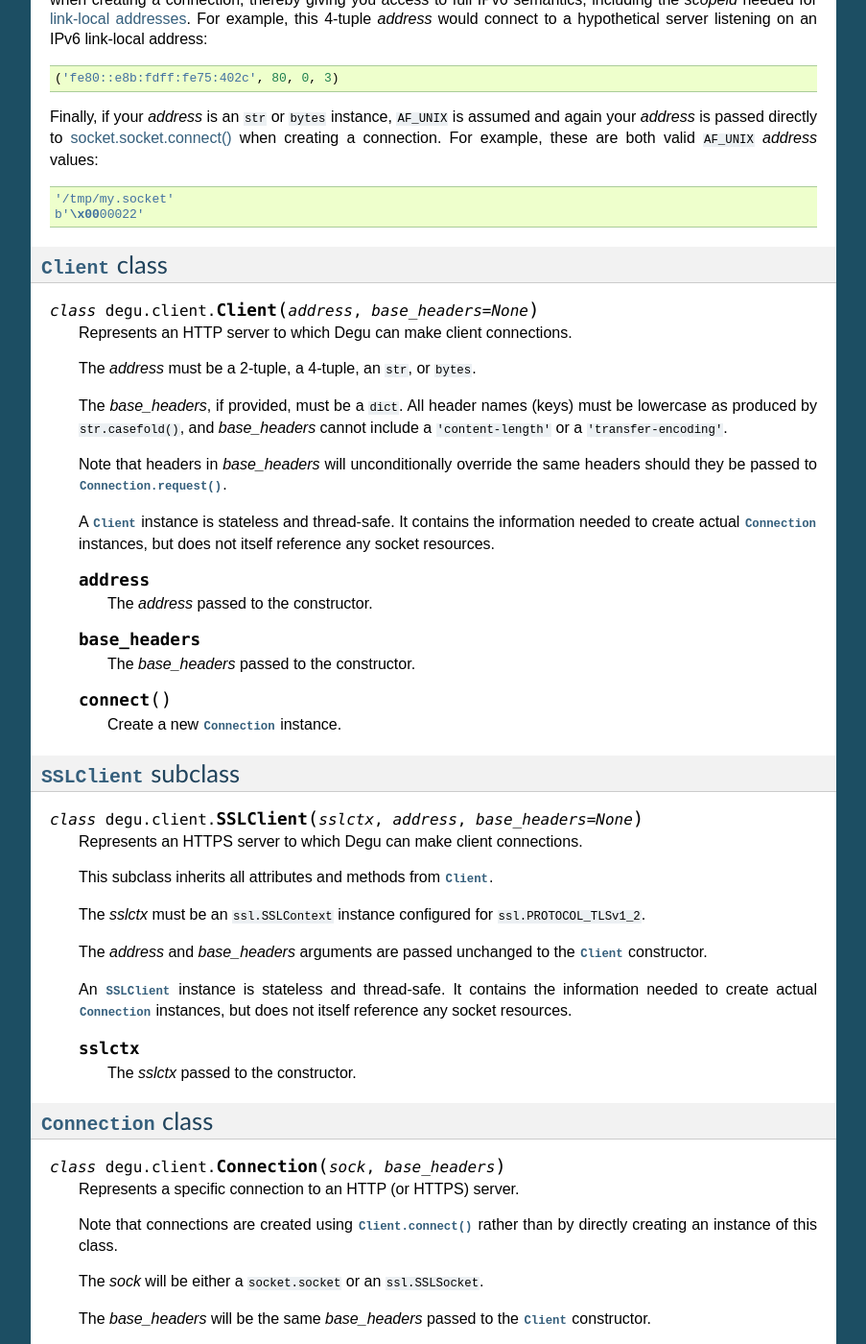
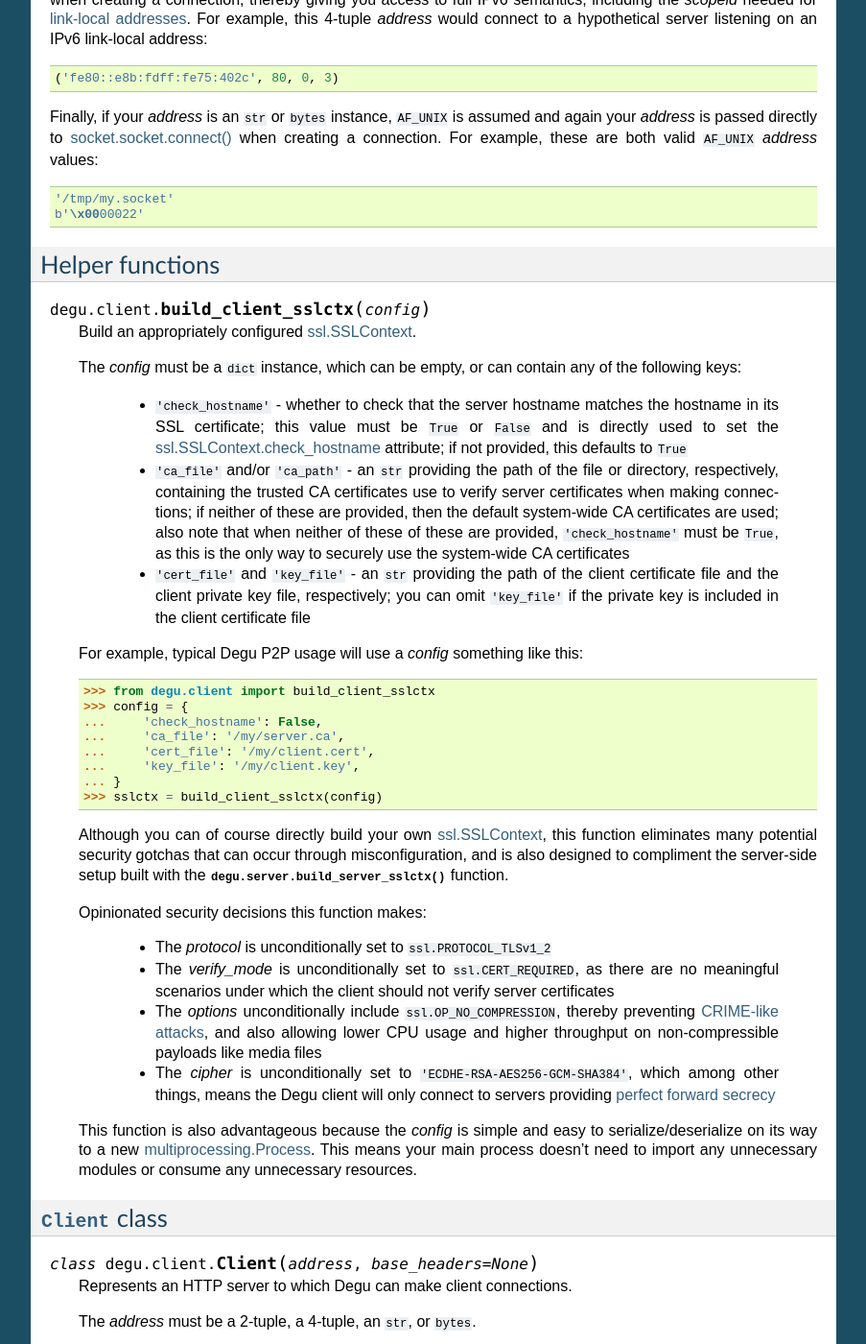
Before and after one commit to json420/degu, a Sphinx documentation site: the page built from doc/degu.client.rst, in a window 1280 px wide and 1400 px high, scrolled down 1204 px. Shown: the whole window at 96% size, without its empty margins (198-1101 px from the left). Built offline with Sphinx 7.4.7, drawn with Linux system fonts in a browser that asks for light colours; some of the changed text lies outside the part shown.

Commit message:
degu.client.rst: document build_client_sslctx(); add some more validation in build_client_sslctx() and update its unit tests

```diff
--- a/doc/degu.client.rst
+++ b/doc/degu.client.rst
@@ -90,6 +90,76 @@ both valid ``AF_UNIX`` *address* values::
 
     '/tmp/my.socket'
     b'\x0000022'
+
+
+
+Helper functions
+----------------
+
+.. function:: build_client_sslctx(config)
+
+    Build an appropriately configured `ssl.SSLContext`_.
+
+    The *config* must be a ``dict`` instance, which can be empty, or can
+    contain any of the following keys:
+
+        * ``'check_hostname'`` - whether to check that the server hostname
+          matches the hostname in its SSL certificate; this value must be
+          ``True`` or ``False`` and is directly used to set the
+          `ssl.SSLContext.check_hostname`_ attribute; if not provided, this
+          defaults to ``True``
+
+        * ``'ca_file'`` and/or ``'ca_path'`` - an ``str`` providing the path of
+          the file or directory, respectively, containing the trusted CA
+          certificates use to verify server certificates when making
+          connections; if neither of these are provided, then the default
+          system-wide CA certificates are used; also note that when neither of
+          these of these are provided, ``'check_hostname'`` must be ``True``, as
+          this is the only way to securely use the system-wide CA certificates
+
+        * ``'cert_file'`` and ``'key_file'`` - an ``str`` providing the path of
+          the client certificate file and the client private key file,
+          respectively; you can omit ``'key_file'`` if the private key is
+          included in the client certificate file
+
+    For example, typical Degu P2P usage will use a *config* something like this:
+
+    >>> from degu.client import build_client_sslctx
+    >>> config = {
+    ...     'check_hostname': False,
+    ...     'ca_file': '/my/server.ca',
+    ...     'cert_file': '/my/client.cert',
+    ...     'key_file': '/my/client.key',
+    ... }
+    >>> sslctx = build_client_sslctx(config)  #doctest: +SKIP
+
+    Although you can of course directly build your own `ssl.SSLContext`_, this
+    function eliminates many potential security gotchas that can occur through
+    misconfiguration, and is also designed to compliment the server-side setup
+    built with the :func:`degu.server.build_server_sslctx()` function.
+
+    Opinionated security decisions this function makes:
+
+        * The *protocol* is unconditionally set to ``ssl.PROTOCOL_TLSv1_2``
+
+        * The *verify_mode* is unconditionally set to ``ssl.CERT_REQUIRED``, as
+          there are no meaningful scenarios under which the client should not
+          verify server certificates
+
+        * The *options* unconditionally include ``ssl.OP_NO_COMPRESSION``,
+          thereby preventing `CRIME-like attacks`_, and also allowing lower
+          CPU usage and higher throughput on non-compressible payloads like
+          media files
+
+        * The *cipher* is unconditionally set to
+          ``'ECDHE-RSA-AES256-GCM-SHA384'``, which among other things, means the
+          Degu client will only connect to servers providing `perfect forward
+          secrecy`_
+
+    This function is also advantageous because the *config* is simple and easy
+    to serialize/deserialize on its way to a new `multiprocessing.Process`_.
+    This means your main process doesn't need to import any unnecessary modules
+    or consume any unnecessary resources.
 
 
 
@@ -280,7 +350,13 @@ both valid ``AF_UNIX`` *address* values::
         :class:`degu.base.ChunkedInput` instance.
 
 
+
 .. _`http.client`: https://docs.python.org/3/library/http.client.html
 .. _`socket.create_connection()`: https://docs.python.org/3/library/socket.html#socket.create_connection
 .. _`socket.socket.connect()`: https://docs.python.org/3/library/socket.html#socket.socket.connect
 .. _`link-local addresses`: https://en.wikipedia.org/wiki/Link-local_address#IPv6
+.. _`ssl.SSLContext`: https://docs.python.org/3/library/ssl.html#ssl-contexts
+.. _`ssl.SSLContext.check_hostname`: https://docs.python.org/3/library/ssl.html#ssl.SSLContext.check_hostname
+.. _`CRIME-like attacks`: http://en.wikipedia.org/wiki/CRIME
+.. _`perfect forward secrecy`: http://en.wikipedia.org/wiki/Forward_secrecy
+.. _`multiprocessing.Process`: https://docs.python.org/3/library/multiprocessing.html#multiprocessing.Process
```
Also changed, not shown: 2 other files.
